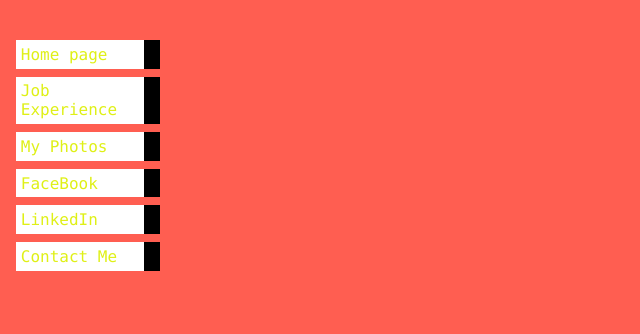
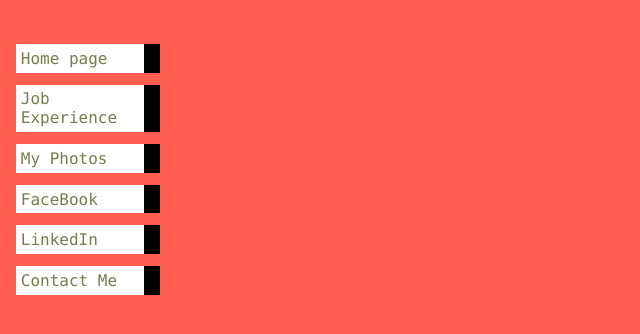
Before and after one commit to tylerscottjohnson/TylerJohnson, a plain HTML site: page docs/index.html in a window 1280 px wide. Shown: the whole page, without its empty margins (0-640 px from the left). Drawn offline with Linux system fonts and the light colour scheme.

Commit message:
Update index.html

```diff
--- a/docs/index.html
+++ b/docs/index.html
@@ -21,17 +21,17 @@
 }
   ul.navbar li {
     background: #FFFFFF;
-    margin: 0.5em 0;
+    margin: 0.75em 0;
     padding: 0.3em;
     border-right: 1em solid #000000 }
   ul.navbar a {
     text-decoration: none }
   a:link {
-    color: #DFF016 }
+    color: #797C52 }
   a:visited {
-    color: #C4D315 }
+    color: #797C52 }
   address {
-    margin-top: 1em;
+    margin-top: 2em;
     padding-top: 1em;
     border-top: thin dotted }
   </style>
```
